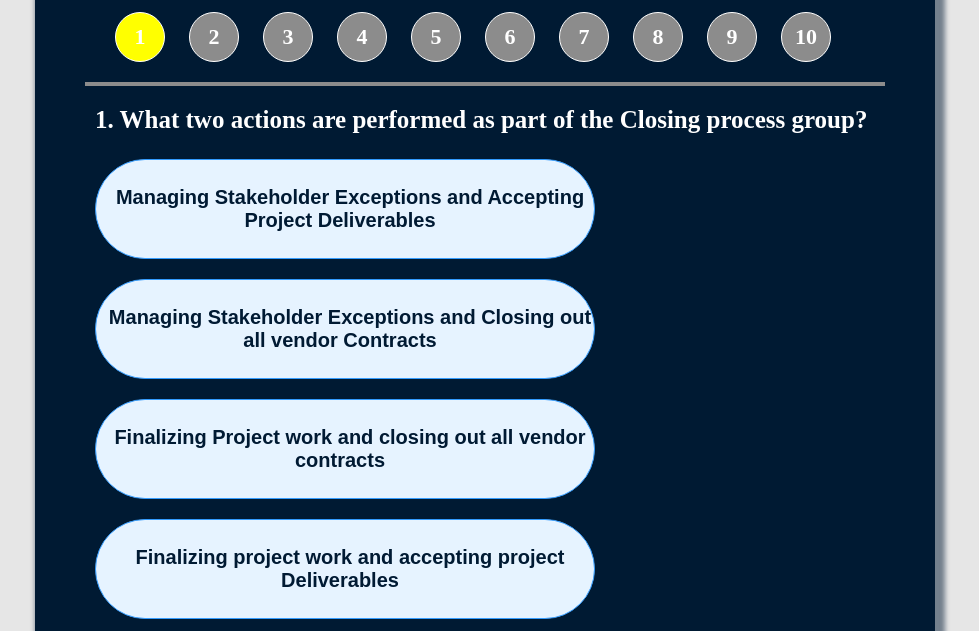
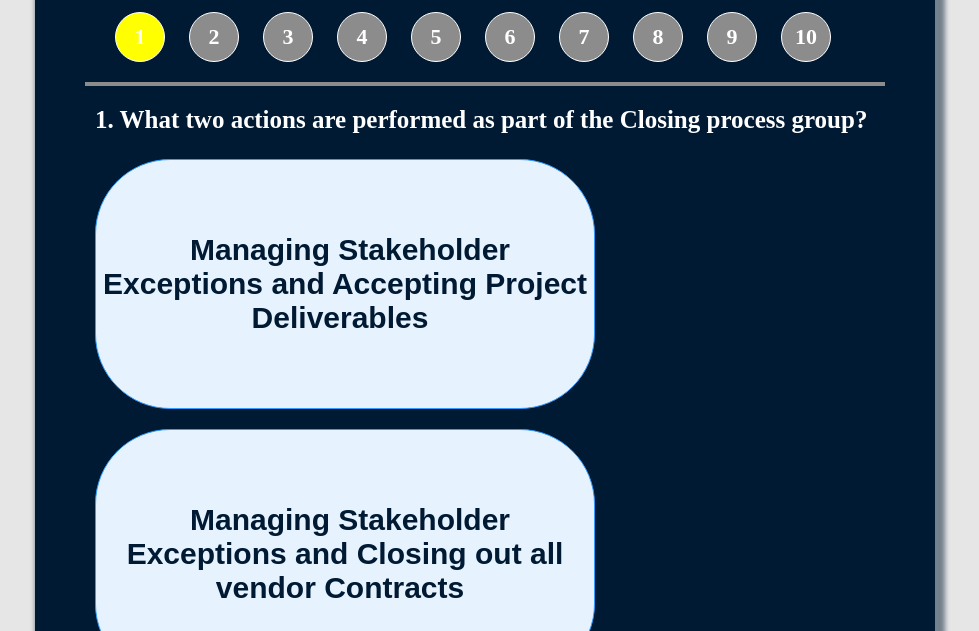
Before and after one commit to nbavaro1/PMP-Quiz, a plain HTML site: page indexPMP.html in a window 1280 px wide. Shown: the part 153-784 px from the top of the page, without its empty margins (155-1134 px from the left). Drawn offline with Linux system fonts and the light colour scheme.

Commit message:
Update stylePMP.css

```diff
--- a/stylePMP.css
+++ b/stylePMP.css
@@ -85,7 +85,7 @@ hr {
 	position: relative;
 	background-color: #e6f3ff;
 	width: 500px;
-	height: 100px;
+	height: 250px;
 	border: 1.5px solid #339cff;
 	border-radius: 75px;
 	margin: 10px;
@@ -93,7 +93,7 @@ hr {
 
 .button span {
 	text-align: left;
-	font-size: 20px;
+	font-size: 30px;
 	padding: 10px;
 	font-weight: bold;
 	color: #001a33;
```
